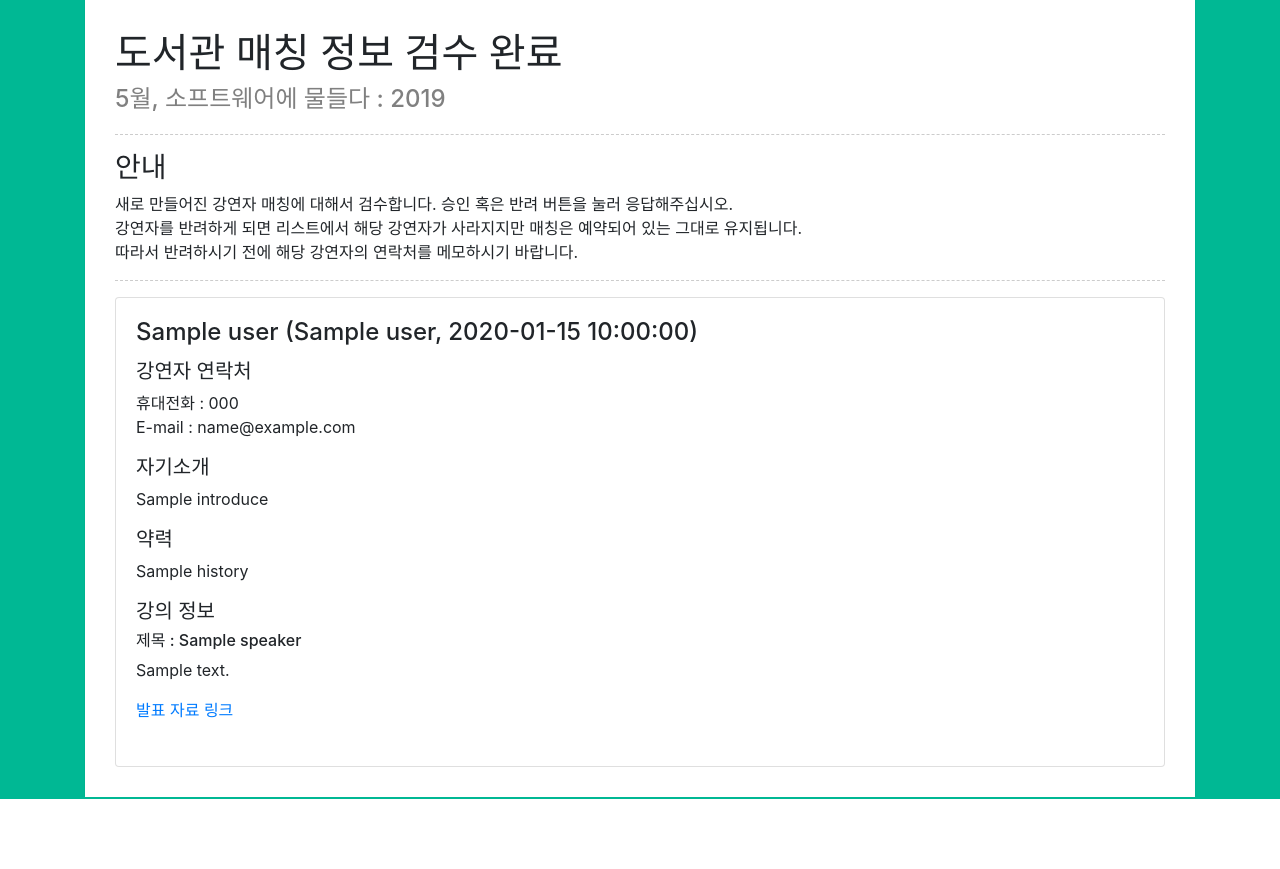
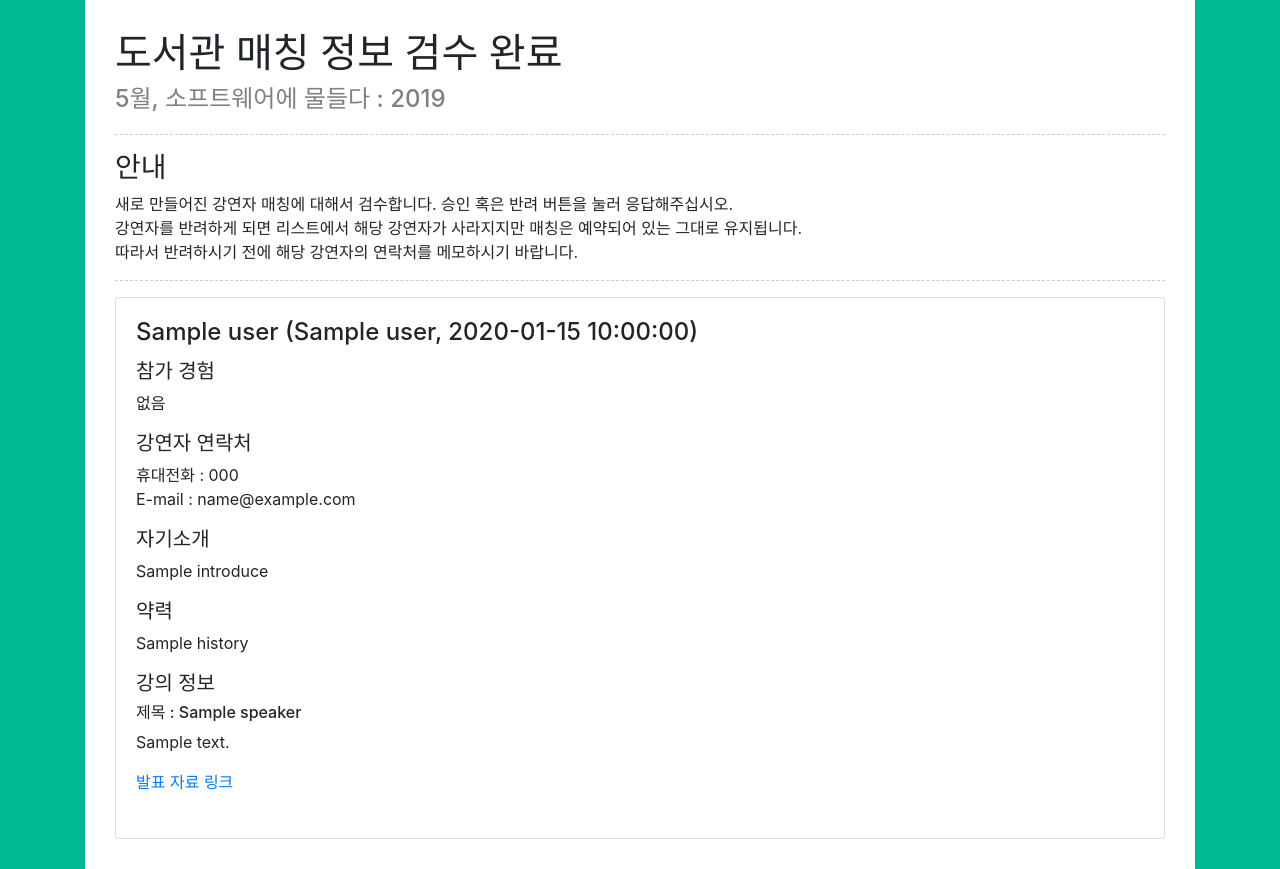
Before and after one commit to somul-project/somul-apply-library, a Python web app: template app/templates/admin/admin_matching_approve.html in a window 1280 px wide. Shown: the part 33-902 px from the top of the page. Before the commit the page ends 832 px from the top, so only its background shows below. Run offline with Jinja, Linux system fonts and the light colour scheme; the template is opened without the code that fills it: most values are stand-ins (such as "Sample title", 1, 10 or a date in 2020); some libraries are stand-ins or nearby versions.

Commit message:
Add attr has_experienced_somul on Approve View Page

```diff
--- a/app/templates/admin/admin_matching_approve.html
+++ b/app/templates/admin/admin_matching_approve.html
@@ -35,6 +35,10 @@
           <div class="library card">
             <div class="card-body">
               <h4 class="card-title">{{ speaker.user.name }} ({{ speaker.user.library_name }}, {{ speaker.session_time }})</h4>
+              <h5>참가 경험</h5>
+              <p class="card-text">
+                  {{ "있음" if speaker.user.has_experienced_somul else "없음" }}
+              </p>
               <h5>강연자 연락처</h5>
               <p class="card-text">
                 휴대전화 : {{ speaker.user.phone }}<br>
--- a/app/views/admin.py
+++ b/app/views/admin.py
@@ -63,7 +63,8 @@ def approve():
                 "name": speaker.user.name,
                 "library_name": speaker.user.library.name,
                 "phone": speaker.user.phone,
-                "email": speaker.user.email
+                "email": speaker.user.email,
+                "has_experienced_somul": speaker.user.has_experienced_somul
             },
             "_id": speaker._id,
             "session_time": speaker.session_time,
```
